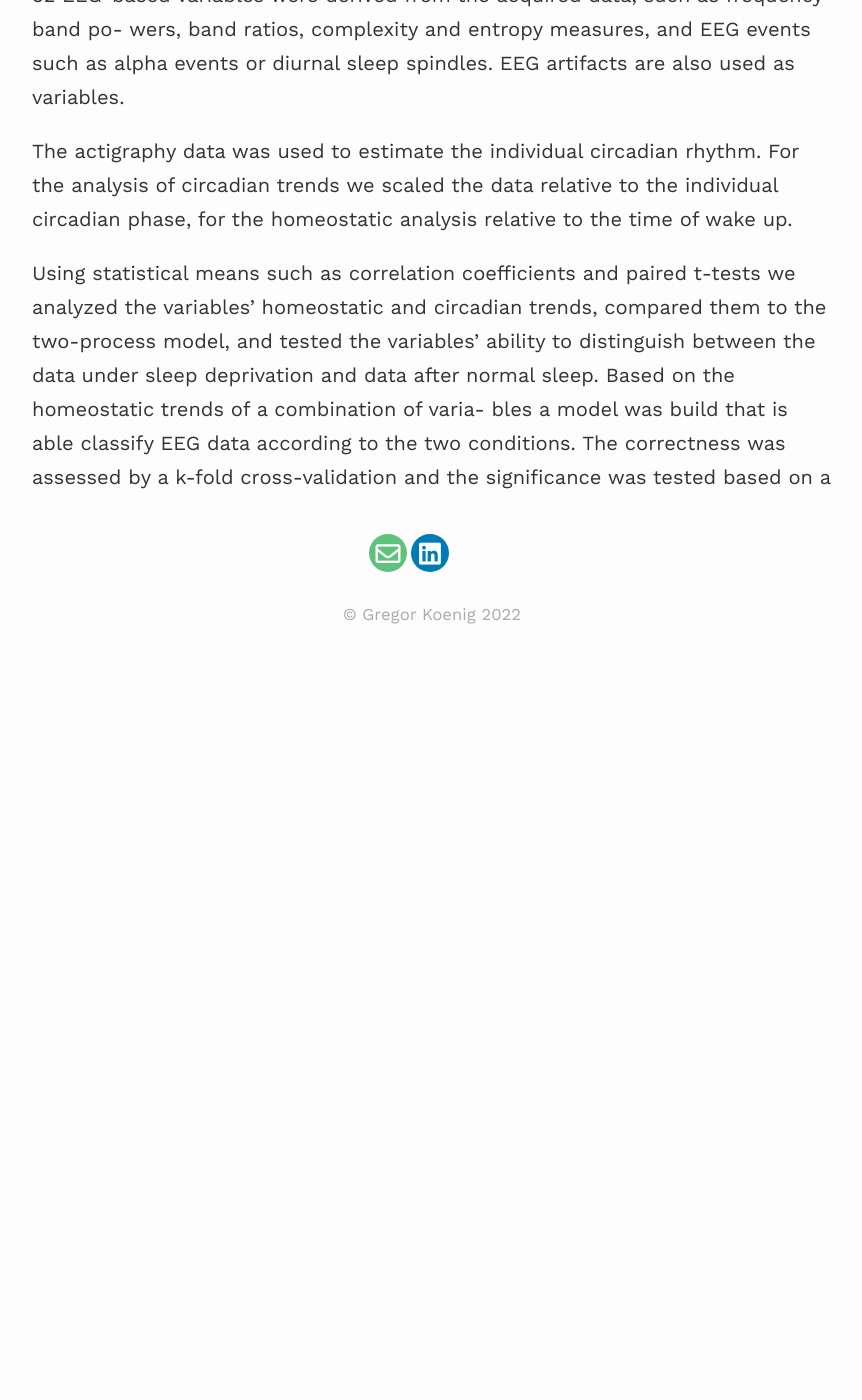
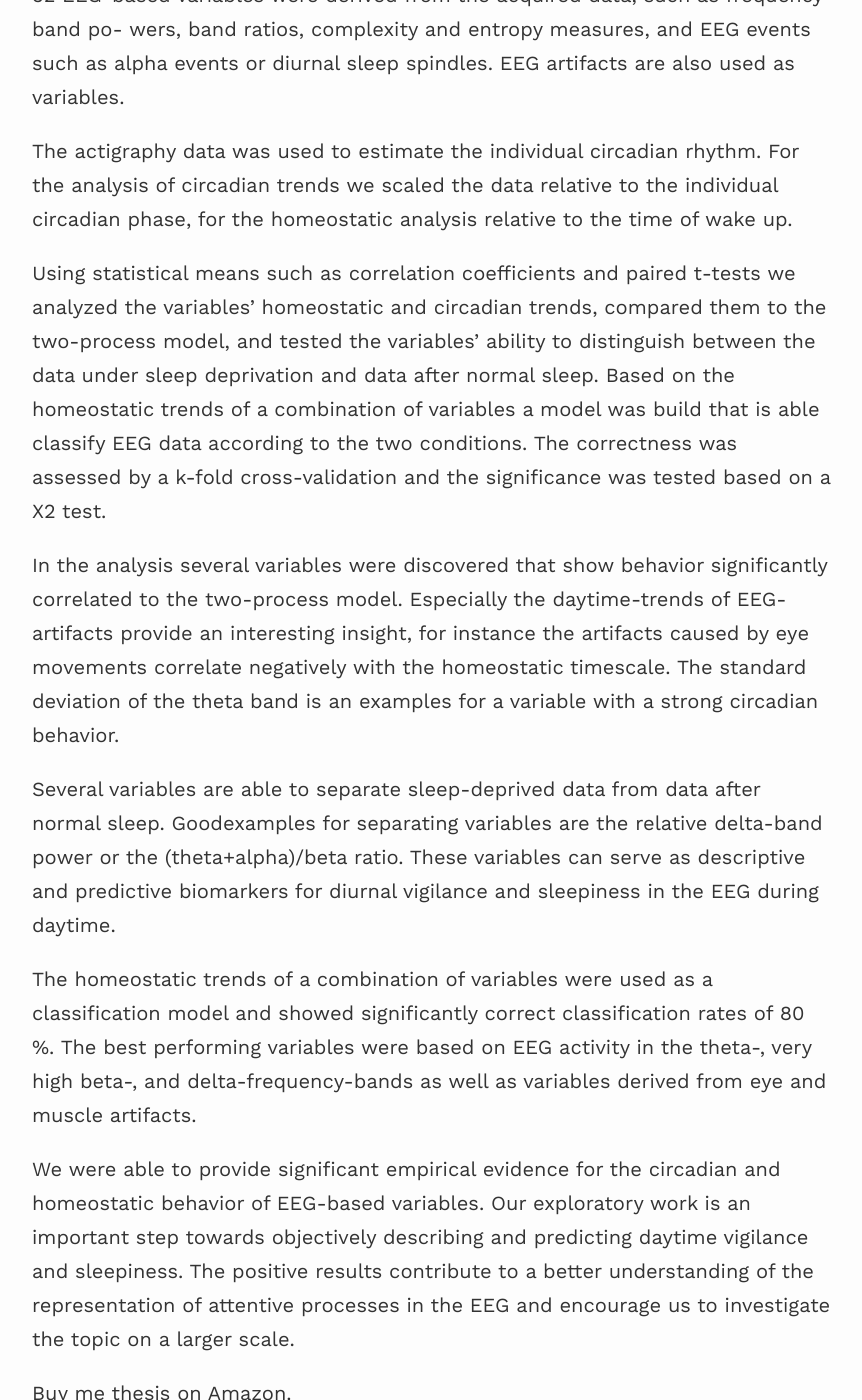
Before and after one commit to gregorkoenig/gregorkoenig.github.io, a Jekyll site: the page built from _pages/academic.md, in a window 1280 px wide and 1400 px high, scrolled down 1346 px. Shown: the whole window, without its empty margins (208-1070 px from the left). Built offline with Jekyll 4.4.1, drawn with Linux system fonts in a browser that asks for light colours; nearby versions of some CDN libraries; before the commit the page ends 1976 px from its top, so only the background shows below that.

Commit message:
Update academic.md

```diff
--- a/_pages/academic.md
+++ b/_pages/academic.md
@@ -21,4 +21,14 @@ An exploratory study was conducted under real-world conditions, including 26 hea
 
 The actigraphy data was used to estimate the individual circadian rhythm. For the analysis of circadian trends we scaled the data relative to the individual circadian phase, for the homeostatic analysis relative to the time of wake up.
 
-Using statistical means such as correlation coefficients and paired t-tests we analyzed the variables’ homeostatic and circadian trends, compared them to the two-process model, and tested the variables’ ability to distinguish between the data under sleep deprivation and data after normal sleep. Based on the homeostatic trends of a combination of varia- bles a model was build that is able classify EEG data according to the two conditions. The correctness was assessed by a k-fold cross-validation and the significance was tested based on a
+Using statistical means such as correlation coefficients and paired t-tests we analyzed the variables’ homeostatic and circadian trends, compared them to the two-process model, and tested the variables’ ability to distinguish between the data under sleep deprivation and data after normal sleep. Based on the homeostatic trends of a combination of variables a model was build that is able classify EEG data according to the two conditions. The correctness was assessed by a k-fold cross-validation and the significance was tested based on a X2 test.
+
+In the analysis several variables were discovered that show behavior significantly correlated to the two-process model. Especially the daytime-trends of EEG-artifacts provide an interesting insight, for instance the artifacts caused by eye movements correlate negatively with the homeostatic timescale. The standard deviation of the theta band is an examples for a variable with a strong circadian behavior.
+
+Several variables are able to separate sleep-deprived data from data after normal sleep. Goodexamples for separating variables are the relative delta-band power or the (theta+alpha)/beta ratio. These variables can serve as descriptive and predictive biomarkers for diurnal vigilance and sleepiness in the EEG during daytime.
+
+The homeostatic trends of a combination of variables were used as a classification model and showed significantly correct classification rates of 80 %. The best performing variables were based on EEG activity in the theta-, very high beta-, and delta-frequency-bands as well as variables derived from eye and muscle artifacts.
+
+We were able to provide significant empirical evidence for the circadian and homeostatic behavior of EEG-based variables. Our exploratory work is an important step towards objectively describing and predicting daytime vigilance and sleepiness. The positive results contribute to a better understanding of the representation of attentive processes in the EEG and encourage us to investigate the topic on a larger scale.
+
+[Buy me thesis on Amazon.](https://a.co/d/0FDHRBd)
```
